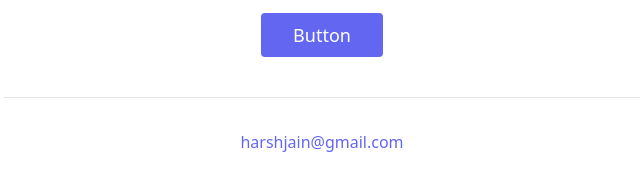
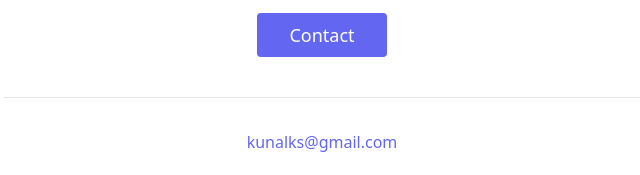
Before and after one commit to kunal-ks/payment-gateway-integration, a plain HTML site: page contact.html in a window 1280 px wide. Shown: the part 447-622 px from the top of the page, 318-958 px from the left. Drawn offline with nearby package versions, Linux system fonts and the light colour scheme.

Commit message:
Update contact.html

```diff
--- a/contact.html
+++ b/contact.html
@@ -35,10 +35,10 @@
                         </div>
                     </div>
                     <div class="p-2 w-full">
-                        <button class="flex mx-auto text-white bg-indigo-500 border-0 py-2 px-8 focus:outline-none hover:bg-indigo-600 rounded text-lg">Button</button>
+                        <button class="flex mx-auto text-white bg-indigo-500 border-0 py-2 px-8 focus:outline-none hover:bg-indigo-600 rounded text-lg">Contact</button>
                     </div>
                     <div class="p-2 w-full pt-8 mt-8 border-t border-gray-200 text-center">
-                        <a class="text-indigo-500">harshjain@gmail.com</a>
+                        <a class="text-indigo-500">kunalks@gmail.com</a>
                         <br>
                         <br> <span class="inline-flex">
                                 <a class="text-gray-500">
```
